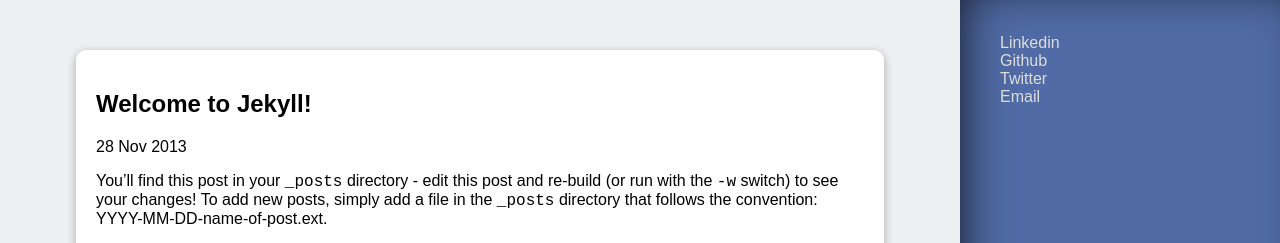
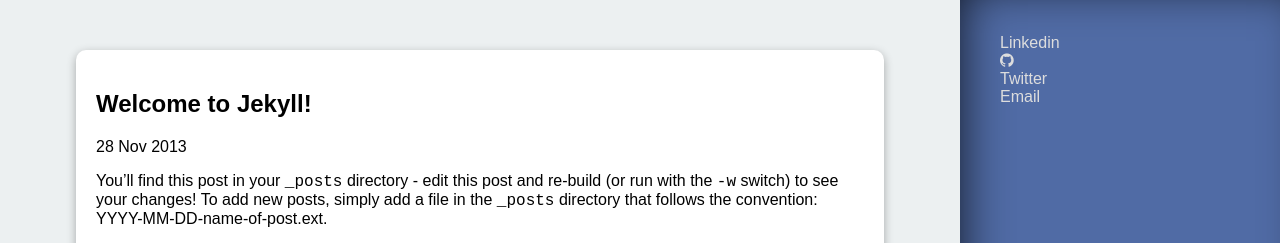
Before and after one commit to brunops/brunops.github.io, a Jekyll site: the page built from _posts/2013-11-28-welcome-to-jekyll.markdown, in a window 1280 px wide. Shown: the top 243 px of the page. Built offline with Jekyll 4.4.1, drawn with Linux system fonts in a browser that asks for light colours; Markdown is read by kramdown in place of the engine named in the settings.

Commit message:
Add github icon
* Add font-awesome css
* Replace text by github icon

```diff
--- a/_layouts/default.html
+++ b/_layouts/default.html
@@ -11,6 +11,7 @@
 
     <!-- Custom CSS -->
     <link rel="stylesheet" href="/css/normalize.css">
+    <link rel="stylesheet" href="/css/font-awesome-4.0.3/css/font-awesome.min.css">
     <link rel="stylesheet" href="/css/main.css">
 
   </head>
@@ -40,7 +41,7 @@
       </div>
       <ul class="social-links">
         <li><a href="#">Linkedin</a></li>
-        <li><a href="#">Github</a></li>
+        <li><a href="http://github.com/brunops" target="_blank"><i class="fa fa-github"></i></a></li>
         <li><a href="#">Twitter</a></li>
         <li><a href="#">Email</a></li>
       </ul>
```
